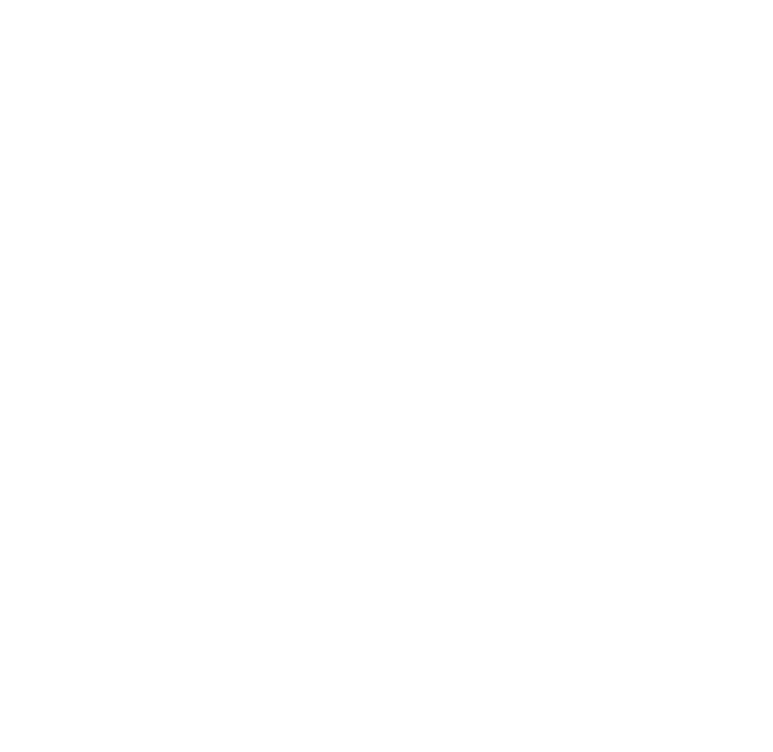
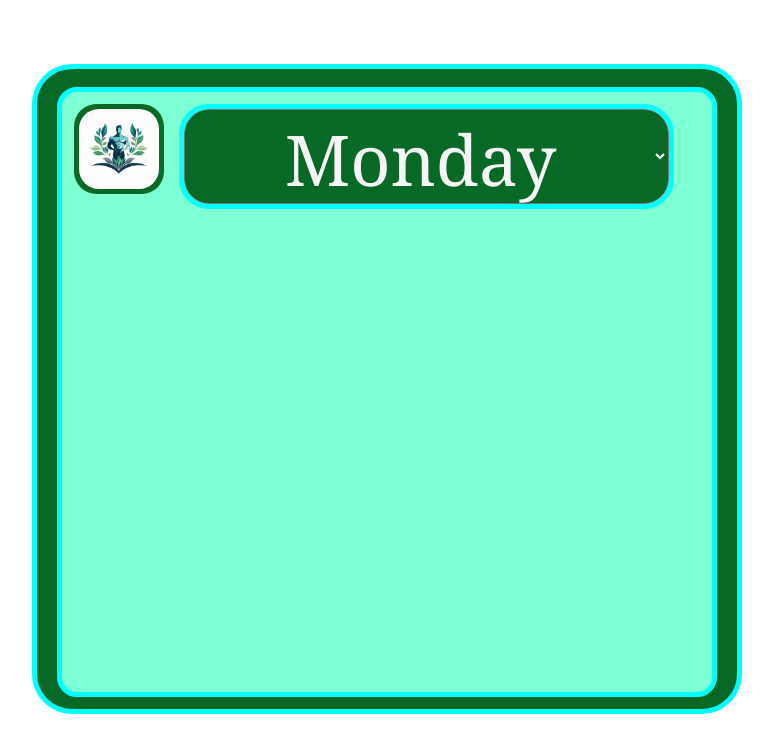
Before and after one commit to 4pd4stantone/SBA_316, a plain HTML site: page index.html in a window 1280 px wide. Shown: the whole page, without its empty margins (253-1026 px from the left). Drawn offline with Linux system fonts and the light colour scheme.

Commit message:
added logo and dropdown menu to my fitness app

```diff
--- a/index.html
+++ b/index.html
@@ -8,6 +8,38 @@
     <title>Document</title>
 </head>
 <body>
+    <div id="outerFrame">
+        <div id="innerFrame">
+            <header>
+                <div id="logoDiv">
+                    <img src="./SOWlogo.png" alt="SOW logo" id="logo">
+
+                </div>
+                <div id="weekday">
+                    <select name="select-day" id="select-day">
+                        <option value="Monday">Monday
+                        </option>
+                        <option value="Tuesday">Tuesday
+                        </option>
+                        <option value="Wednesday">
+                        Wednesday</option>
+                        <option value="Thursday">
+                        Thursday</option>
+                        <option value="Thursday">
+                        Friday</option>
+                        <option value="Thursday">
+                        Saturday</option>
+                        <option value="Thursday">
+                        Sunday</option>
+                    </select>
+
+                </div>
+
+            </header>
+
+
+        </div>
+    </div>
 
 </body>
 </html>
--- a/script.js
+++ b/script.js
@@ -0,0 +1,14 @@
+
+
+
+
+
+
+
+
+
+
+const fragZone = document.getElementById('coolFragZone')
+
+const fragment = document.createDocumentFragment();
+fragment.appendChild(document.createElement)
--- a/styles.css
+++ b/styles.css
@@ -0,0 +1,64 @@
+
+
+#outerFrame {
+    border: 5px aqua solid;
+    border-radius: 40px;
+    height: 80vh;
+    width: 700px;
+    margin-left: auto;
+    margin-right: auto;
+    margin-top: 5vw;
+    background-color: rgb(7, 105, 37);
+}
+
+#innerFrame {
+    border: 5px aqua solid;
+    border-radius: 20px;
+    height: 75vh;
+    width: 650px;
+    margin: 18px auto;
+    padding: auto;
+    background-color: aquamarine;
+}
+
+#logoDiv {
+    background-color: rgb(7, 105, 37);
+    display: flex;
+    border-radius: 25%;
+}
+
+#logo {
+    height: 10vh;
+    width: 10vh;
+    border-radius: 25%;
+    align-self: center;
+    margin: 5px;
+
+}
+
+#weekday {
+    margin-top: 5px;
+    height: 10vh;
+    width: 100px;
+    margin-left: 20px;
+    flex-grow: 1;
+}
+
+header {
+    display: flex;
+    margin: 12px;
+
+}
+
+#select-day {
+    width: 485px;
+    height: 95px;
+    font-size: 70px;
+    flex-grow: 1;
+    text-align: center;
+    font-family:Georgia, Times, 'Times New Roman', serif;
+    background-color: rgb(7, 105, 37);
+    color: whitesmoke;
+    outline: 5px aqua solid;
+    border-radius: 25px;
+}
```
Also changed, not shown: SOWlogo.png (added).
